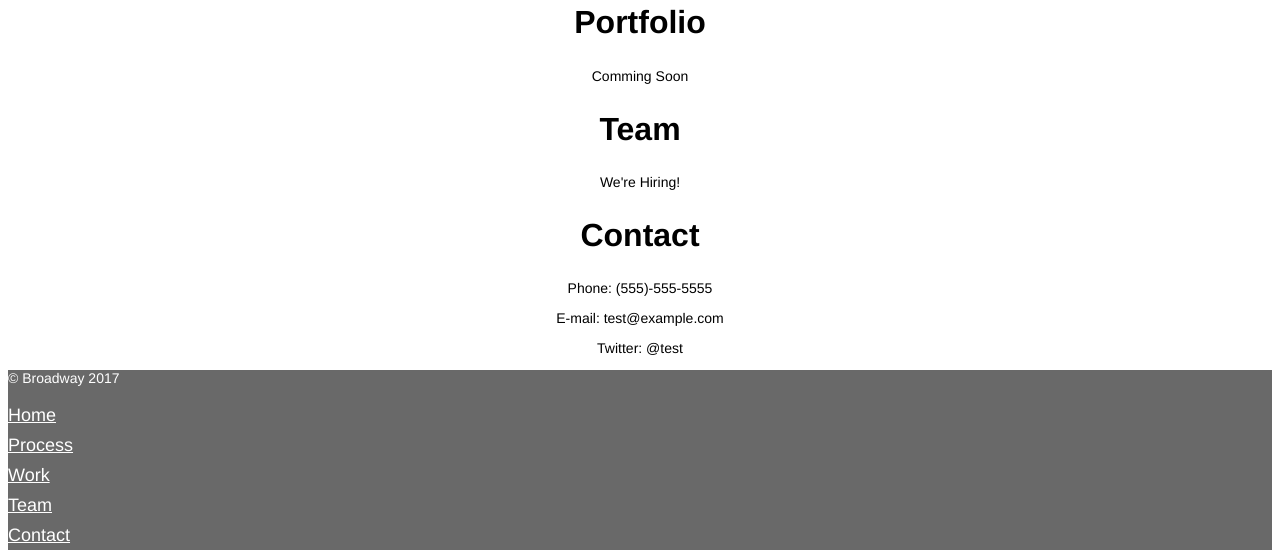
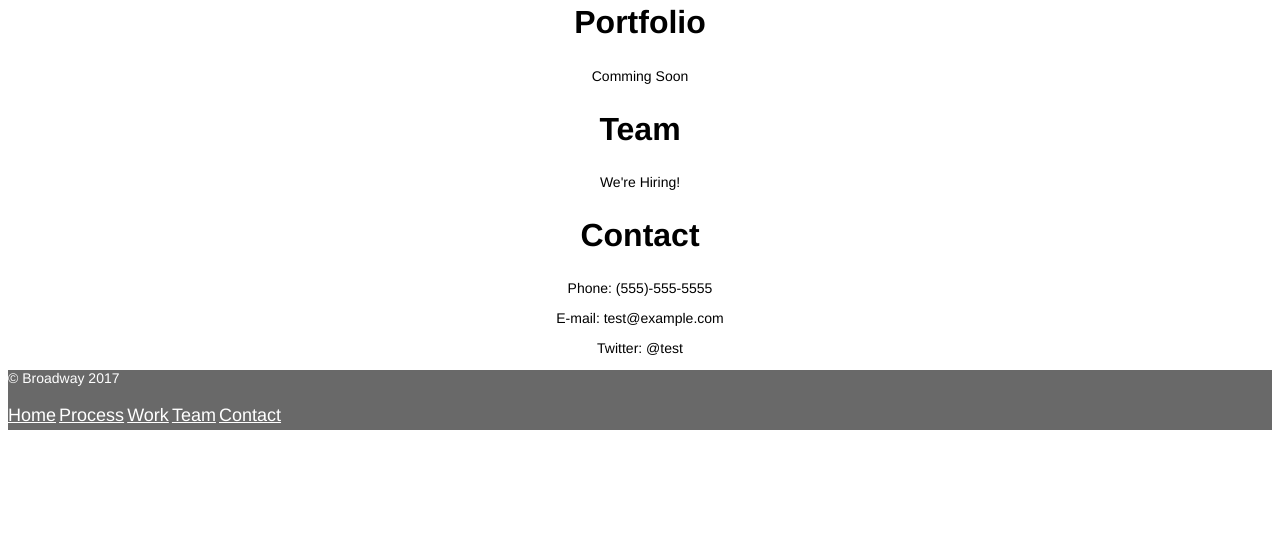
Before and after one commit to marijand/Broadway, a plain HTML site: page index.html in a window 1280 px wide. Shown: the part 1516-2074 px from the top of the page. After the commit the page ends 1954 px from the top, so only its background shows below. Drawn offline with Linux system fonts and the light colour scheme.

Commit message:
final code

```diff
--- a/resources/css/style.css
+++ b/resources/css/style.css
@@ -17,6 +17,10 @@ h1{
   font-size: 18px;
   color: white;
   line-height: 30px;
+}
+
+footer li{
+  display: inline;
 }
 
 ul{
```
Also changed, not shown: index.html (indentation only).
